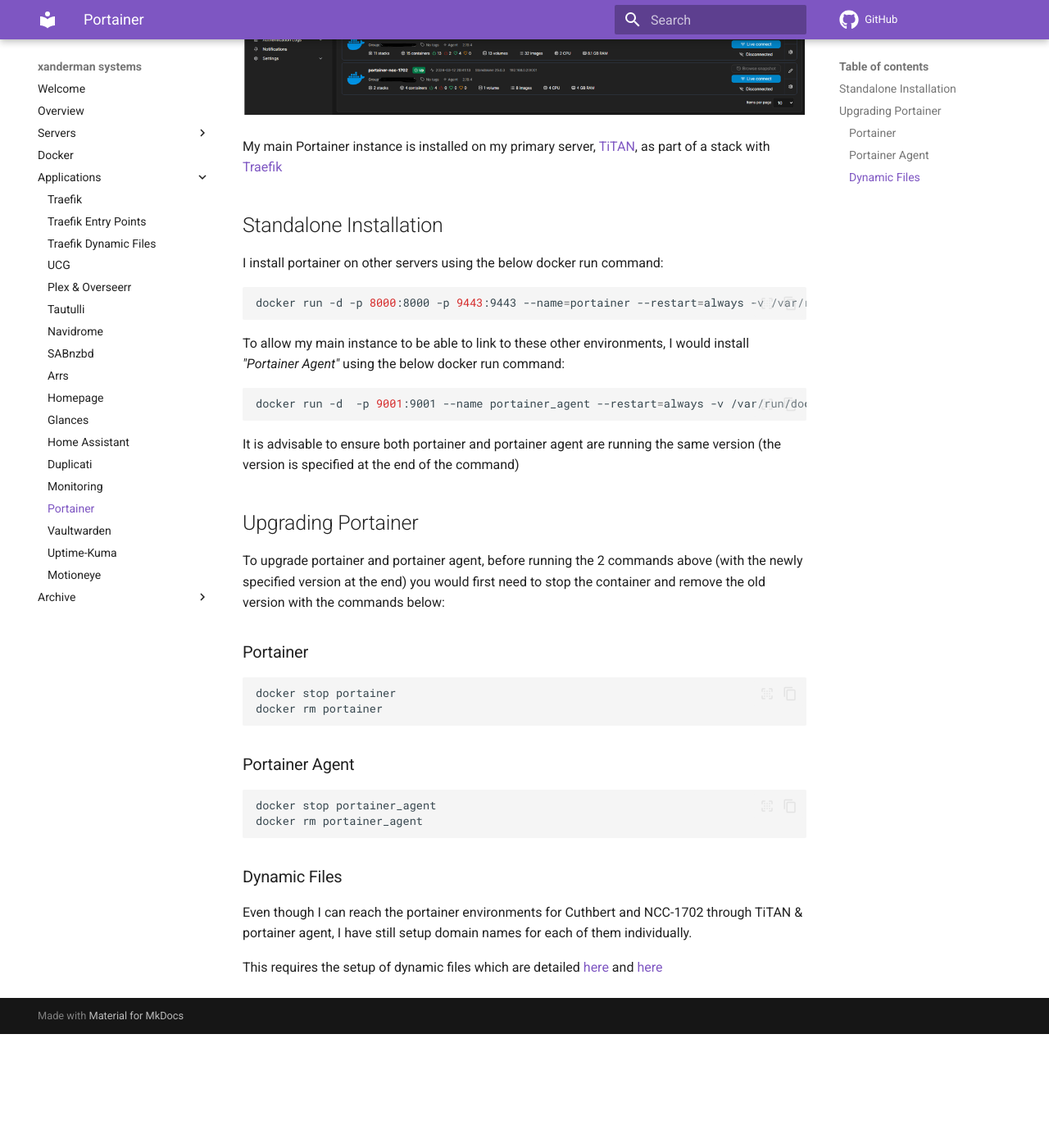
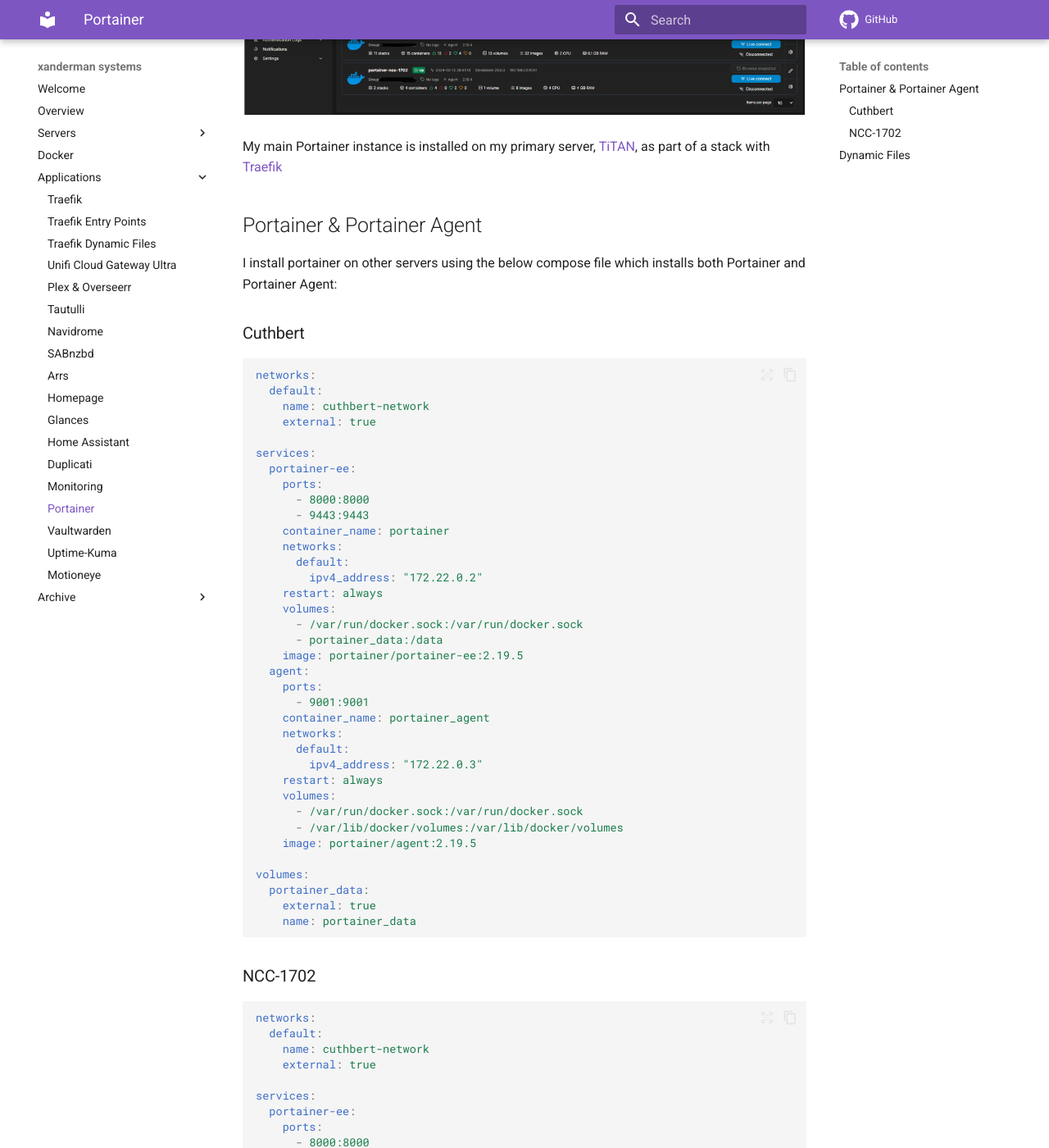
Before and after one commit to Xanderlicious/mkdocs, an MkDocs documentation site: the page built from docs/portainer.md, in a window 1280 px wide and 1400 px high, scrolled down 696 px. Shown: the whole window at 82% size. Built offline with MkDocs 1.6.1 and Material for MkDocs 9.7.7, drawn with Linux system fonts in a browser that asks for light colours; comment, search, counter and statistics services are not loaded; before the commit the page ends 1957 px from its top, so only the background shows below that; some of the changed text lies outside the part shown.

Commit message:
updated md files to reflect change to CGU and other changes to do with internet network

````diff
--- a/docs/UCG.md
+++ b/docs/UCG.md
@@ -0,0 +1,17 @@
+
+
+As an interim measure, I have upgraded my USG to the newly launched Unifi Cloud Gateway Ultra.
+
+This provides a 2.5Gb WAN port and 4 1Gb LAN ports (one of these LAN ports can be configured to be a secondary WAN)
+
+This provides a good couple of improvements over the USG.
+
+The main advantage for myself here is that I no longer have to self-host the unifi controller in docker.  This is now done on the CGU itself.
+
+###Dynamic File
+
+I still have a dynamic file setup to allow access to the controller software routed through Traefik and with SSL.
+
+That Dynamic file can be located [here](https://docs.xanderman.co.uk/dynamic/#unifi-cuthbert)
+
+Once installed, I was then able to navigate to the DNS name I have specified.
--- /dev/null
+++ b/docs/Unifi Cloud Gateway Ultra.md
@@ -0,0 +1,26 @@
+![](images/CGU.png)
+
+###Unifi Cloud Gateway Ultra (CGU)
+
+As an interim measure, I have upgraded my USG to the new Unifi Cloud Gateway Ultra
+
+I still intend on upgrading again to a UDM Pro and a Unifi enterprise PoE switch of somekind when I either get a new house or extend the property where I am currently ( still not decided yet )
+
+This thing is awesome.  I no longer have to run a seperate mongodb and Unifi network application.  This has the network controller firmware built in.
+
+![](images/unifi_network_gui.png)
+
+Installing this has allowed me to revamp my network.  I've changed the IPv4 subnet that I use across my network.
+
+I used to use a 192.168.x.x subnet and this was as a result of a limitation with the USG.  Without the controller software built in, It was difficult to get the USG to change - I tried many times over SSH but it just didn't want to take.  Maybe I was doing something wrong?  With this new CGU however, I can do all of this using the network controller very easily.
+
+I have now setup a /24 subnet using 10.36.100.0 subnet - The numbers here are relevant and make it memorable to me.
+
+I also have plans for setting up multiple vLAN's but currently with the dumb switches I have, this isn't yet possible.
+
+
+###Dynamic File
+
+I do still need to specify a traefik dynamic file so that I can connect to the Network Controller firmware using my domain and SSL
+
+This Dynamic File can be found [here](https://docs.xanderman.co.uk/dynamic/#unifi-cgu)
--- a/docs/portainer.md
+++ b/docs/portainer.md
@@ -15,43 +15,94 @@
 My main Portainer instance is installed on my primary server, [TiTAN](https://docs.xanderman.co.uk/titan), as part of a stack with [Traefik](https://docs.xanderman.co.uk/traefik/)
 
 
-##Standalone Installation
+##Portainer & Portainer Agent
 
-I install portainer on other servers using the below docker run command:
+I install portainer on other servers using the below compose file which installs both Portainer and Portainer Agent:
 
-```bash
-docker run -d -p 8000:8000 -p 9443:9443 --name=portainer --restart=always -v /var/run/docker.sock:/var/run/docker.sock -v portainer_data:/data portainer/portainer-ee:2.20.1
+###Cuthbert
+
+```yaml
+networks:
+  default:
+    name: cuthbert-network
+    external: true
+
+services:
+  portainer-ee:
+    ports:
+      - 8000:8000
+      - 9443:9443
+    container_name: portainer
+    networks:
+      default:
+        ipv4_address: "172.22.0.2"
+    restart: always
+    volumes:
+      - /var/run/docker.sock:/var/run/docker.sock
+      - portainer_data:/data
+    image: portainer/portainer-ee:2.19.5
+  agent:
+    ports:
+      - 9001:9001
+    container_name: portainer_agent
+    networks:
+      default:
+        ipv4_address: "172.22.0.3"
+    restart: always
+    volumes:
+      - /var/run/docker.sock:/var/run/docker.sock
+      - /var/lib/docker/volumes:/var/lib/docker/volumes
+    image: portainer/agent:2.19.5
+
+volumes:
+  portainer_data:
+    external: true
+    name: portainer_data
 ```
 
-To allow my main instance to be able to link to these other environments, I would install *"Portainer Agent"* using the below docker run command:
+###NCC-1702
 
-```bash
-docker run -d  -p 9001:9001 --name portainer_agent --restart=always -v /var/run/docker.sock:/var/run/docker.sock -v /var/lib/docker/volumes:/var/lib/docker/volumes portainer/agent:2.20.1
+```yaml
+networks:
+  default:
+    name: cuthbert-network
+    external: true
+
+services:
+  portainer-ee:
+    ports:
+      - 8000:8000
+      - 9443:9443
+    container_name: portainer
+    networks:
+      default:
+        ipv4_address: "172.22.0.2"
+    restart: always
+    volumes:
+      - /var/run/docker.sock:/var/run/docker.sock
+      - portainer_data:/data
+    image: portainer/portainer-ee:2.19.5
+  agent:
+    ports:
+      - 9001:9001
+    container_name: portainer_agent
+    networks:
+      default:
+        ipv4_address: "172.22.0.3"
+    restart: always
+    volumes:
+      - /var/run/docker.sock:/var/run/docker.sock
+      - /var/lib/docker/volumes:/var/lib/docker/volumes
+    image: portainer/agent:2.19.5
+
+volumes:
+  portainer_data:
+    external: true
+    name: portainer_data
 ```
 
-It is advisable to ensure both portainer and portainer agent are running the same version (the version is specified at the end of the command)
+##Dynamic Files
 
-
-##Upgrading Portainer
-
-To upgrade portainer and portainer agent, before running the 2 commands above (with the newly specified version at the end) you would first need to stop the container and remove the old version with the commands below:
-
-###Portainer
-
-``` bash
-docker stop portainer
-docker rm portainer
-```
-
-###Portainer Agent
-
-``` bash
-docker stop portainer_agent
-docker rm portainer_agent
-```
-
-###Dynamic Files
-
-Even though I can reach the portainer environments for Cuthbert and NCC-1702 through TiTAN & portainer agent, I have still setup domain names for each of them individually.
+Even though I can reach the portainer environments for Cuthbert and NCC-1702 through TiTAN, I have still setup domain names for each of them individually.
 
 This requires the setup of dynamic files which are detailed [here](https://docs.xanderman.co.uk/dynamic/#portainer-cuthbert) and [here](https://docs.xanderman.co.uk/dynamic/#portainer-ncc-1702)
--- a/mkdocs.yml
+++ b/mkdocs.yml
@@ -14,7 +14,7 @@
     - Traefik : traefik.md
     - Traefik Entry Points: entrypoints.md
     - Traefik Dynamic Files: dynamic.md
-    - UCG: UCG.md
+    - Unifi Cloud Gateway Ultra: Unifi Cloud Gateway Ultra.md
     - Plex & Overseerr: plex.md
     - Tautulli: tautulli.md
     - Navidrome: navidrome.md
````
Also changed, not shown: docs/docker.md (+2 -3 lines), docs/dynamic.md (+15 -15 lines), docs/entrypoints.md (+2 -2 lines), docs/motioneye.md (+3 -1 lines), docs/images/CGU.png (added), docs/images/unifi_network_gui.png (added).
